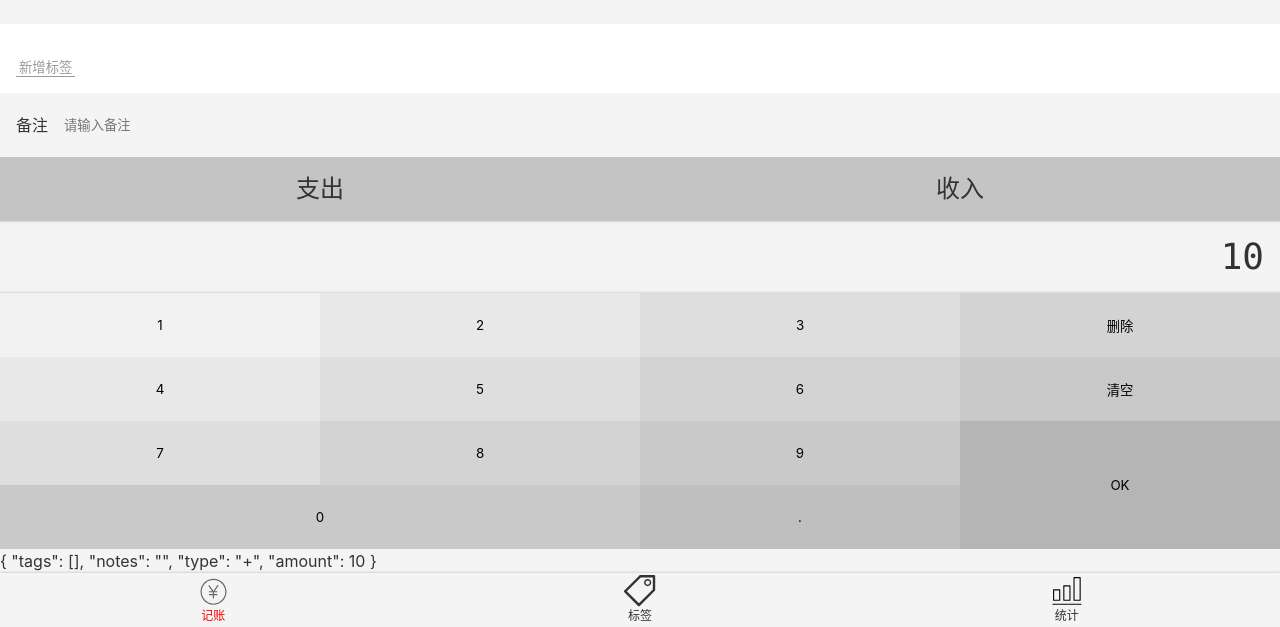
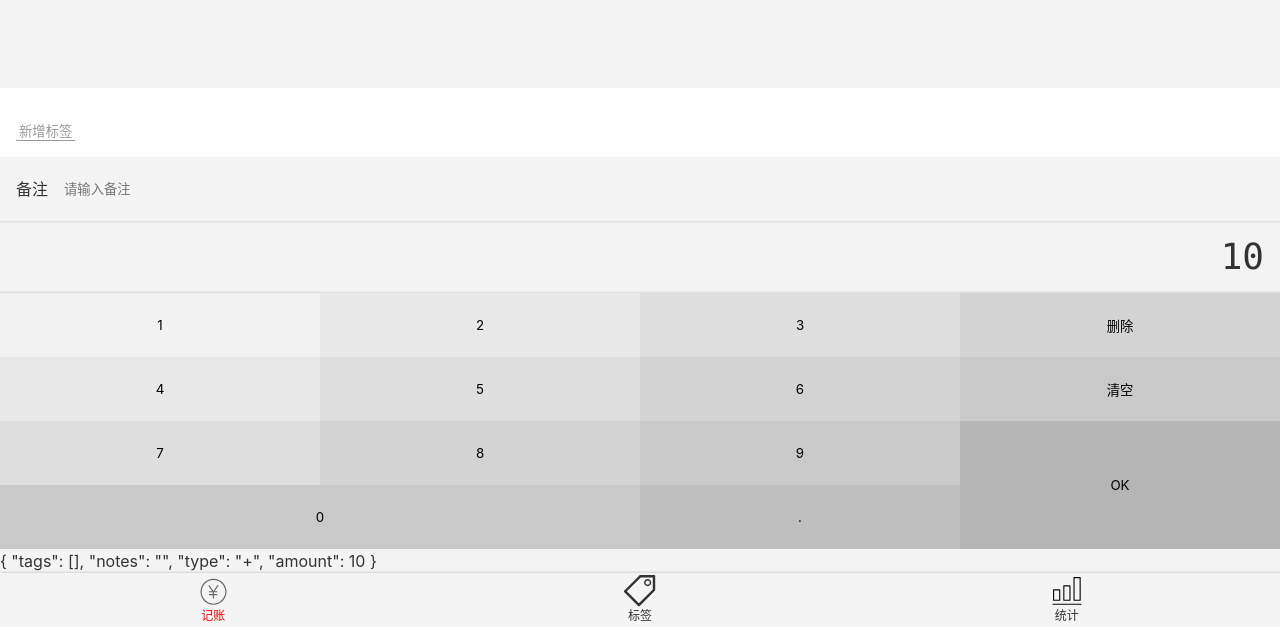
Before and after one commit to yf2050/savemoney-1, a Vue app: page /#/money in a window 1280 px wide. Shown: the part 173-800 px from the top of the page. Built offline with nearby package versions, Linux system fonts and the light colour scheme.

Commit message:
在 Money.vue 里面使用 Tabs

```diff
--- a/src/views/Money.vue
+++ b/src/views/Money.vue
@@ -2,7 +2,8 @@
   <Layout class-prefix="layout">
     {{ record }}
     <NumberPad :value.sync="record.amount" @submit="saveRecord"/>
-    <Types :value.sync='record.type'/>
+    <!--    <Types :value.sync='record.type'/>-->
+    <Tabs :data-source="recordTypeList" :value.sync="record.type"/>
     <FormItem fileName="备注" placeholder="请输入备注" @update:value="onUpdateNotes"/>
     <Tags/>
   </Layout>
@@ -15,11 +16,13 @@
 import FormItem from '@/components/Money/Notes.vue';
 import NumberPad from '@/components/Money/NumberPad.vue';
 import Types from '@/components/Money/Types.vue';
+import recordTypeList from '@/constant/recordTypeList';
+import Tabs from '@/components/Tabs.vue';
 
 window.localStorage.version = '0.0.1';
 
 @Component({
-  components: {NumberPad, Types, FormItem, Tags},
+  components: {Tabs, NumberPad, Types, FormItem, Tags},
   //先读取
   created() {
     this.$store.commit('fetchRecords');
@@ -27,6 +30,7 @@
 }) //components不能写在下面，不然相当于data了
 export default class Money extends Vue {
   record: RecordItem = {tags: [], notes: '', type: '+', amount: 10};
+  recordTypeList = recordTypeList;
 
   get recordList() {
     return this.$store.state.recordList;
```
